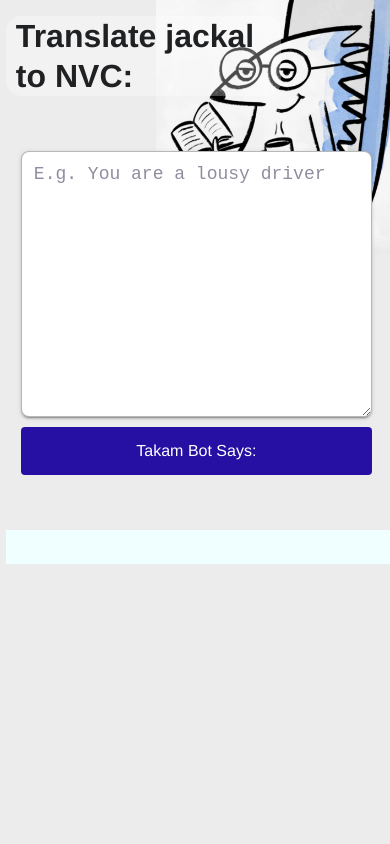
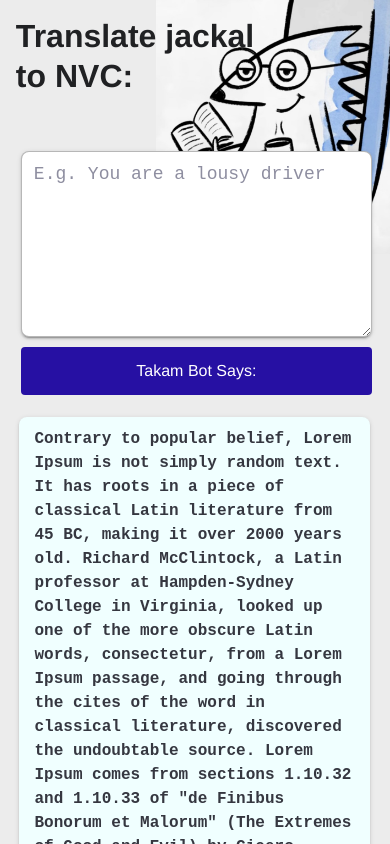
Before and after one commit to kugelblitz-one/nvc-bot, a Next.js app: page / in a window 390 px wide. Built offline with nearby package versions, Linux system fonts and the light colour scheme; a web font is replaced by a local one.

Commit message:
added shadow to the response

```diff
--- a/pages/index.js
+++ b/pages/index.js
@@ -1,10 +1,12 @@
 import Head from "next/head";
 import { useState } from "react";
 import styles from "./index.module.css";
+const demoText  = `Contrary to popular belief, Lorem Ipsum is not simply random text. It has roots in a piece of classical Latin literature from 45 BC, making it over 2000 years old. Richard McClintock, a Latin professor at Hampden-Sydney College in Virginia, looked up one of the more obscure Latin words, consectetur, from a Lorem Ipsum passage, and going through the cites of the word in classical literature, discovered the undoubtable source. Lorem Ipsum comes from sections 1.10.32 and 1.10.33 of "de Finibus Bonorum et Malorum" (The Extremes of Good and Evil) by Cicero, written in 45 BC. This book is a treatise on the theory of ethics, very popular during the Renaissance. The first line of Lorem Ipsum,/n "Lorem ipsum dolor sit amet..", comes from a line in section 1.10.32.`
+
 
 export default function Home() {
   const [nvcTextInput, setNVCTextInput] = useState("");
-  const [result, setResult] = useState();
+  const [result, setResult] = useState(demoText);
 
   async function onSubmit(event) {
     event.preventDefault();
@@ -55,7 +57,12 @@
 
               <input type="submit" value="Takam Bot Says:" />
             </form>
-            <div className={styles.result}> <pre style={{'margin':'0', 'white-space': "pre-wrap", 'width':'100%'}}> {result}</pre></div>
+            <div  className={styles.resultWrapper}>
+                <div className={styles.result}>
+                <pre style={{'margin':'0', 'white-space': "pre-wrap", 'width':'100%'}}>
+                    {result}</pre></div>
+            </div>
+
           </div>
       </main>
     </div>
--- a/pages/index.module.css
+++ b/pages/index.module.css
@@ -107,15 +107,23 @@
     text-align: center;
     cursor: pointer;
 }
-
+.main .resultWrapper {
+   padding-top : 20px;
+    width: 100%;
+    display: flex;
+    flex-direction: column;
+    align-items: center;
+}
 .main .result {
+    border-radius: 8px;
     font-weight: bold;
-    margin-top: 20px;
     background-color: azure;
     font-size: 16px;
-    width: 534px;
-    padding-top: 10px;
-
+    width: 524px;
+    box-sizing: border-box;
+    padding: 10px 15px 15px;
+    max-width: 90vw;
+    box-shadow: 0 3px 1px -2px #0003, 0 2px 2px #00000024, 0 1px 5px #0000001f;
 }
 
 .preClass {
@@ -126,10 +134,11 @@
 @media only screen and (max-width: 700px) {
     .main .result {
         font-weight: bold;
-        margin-top: 40px;
+        margin-top: 5px;
         background-color: azure;
         font-size: 16px;
         padding-top: 10px;
+
 
     }
 
@@ -146,7 +155,7 @@
 
     .main h3 {
         border-radius: 15px;
-        background-color: rgba(255, 255, 255, 0.29);
+        /*background-color: rgba(255, 255, 255, 0.29);*/
         padding-left: 10px;
         color: #202123;
         margin: 16px 0 40px;
@@ -159,4 +168,10 @@
         position: fixed;
         right: 0;
     }
+    .main .resultWrapper {
+        padding-top : 2px;
+    }
+    .main form textarea {
+        max-height: 160px;
+    }
 }
```
